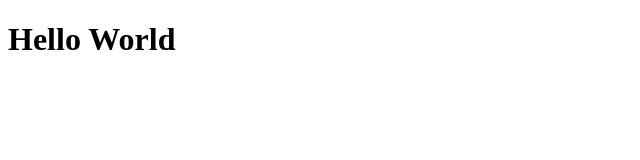
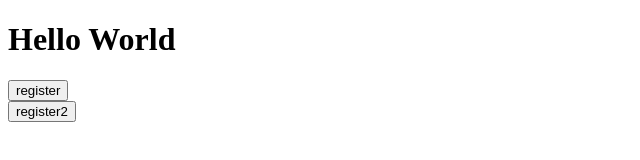
Before and after one commit to kokova9/test-google-analytics-website, a plain HTML site: page index.html in a window 1280 px wide. Shown: the whole page, without its empty margins (0-640 px from the left). Drawn offline with Linux system fonts and the light colour scheme.

Commit message:
Add files via upload

```diff
--- a/index.html
+++ b/index.html
@@ -7,6 +7,8 @@
     <title>Document</title>
     <!-- Global site tag (gtag.js) - Google Analytics -->
 <script async src="https://www.googletagmanager.com/gtag/js?id=G-GQVGZB6VG2"></script>
+<script async src="https://www.googletagmanager.com/gtag/js?id=GTM-MCTH4TP"></script>
+
 <script>
   window.dataLayer = window.dataLayer || [];
   function gtag(){dataLayer.push(arguments);}
@@ -25,5 +27,7 @@
 </head>
 <body>
     <h1>Hello World</h1>
+    <button id="register">register</button><br>
+    <button id="register2">register2</button>
 </body>
 </html>
```
